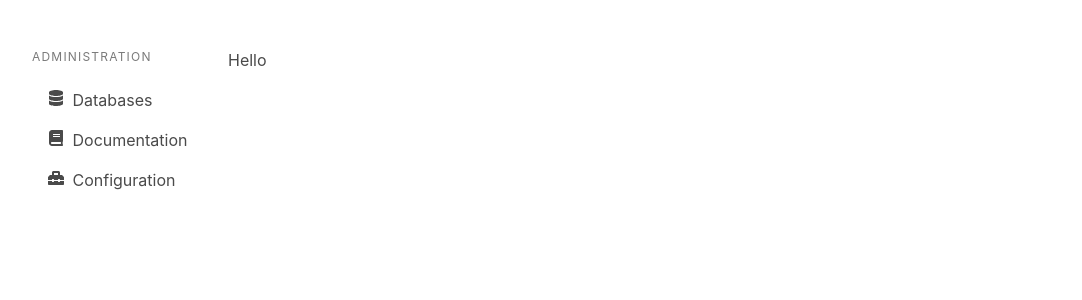
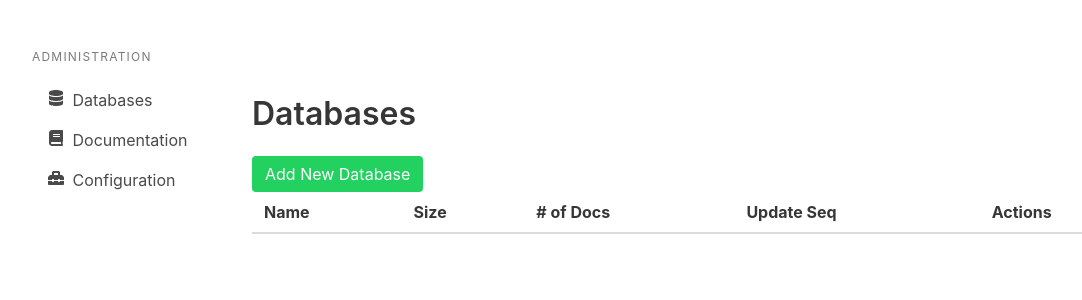
Before and after one commit to Angra-DB/frontend, a Vue app: page /db in a window 1280 px wide. Shown: the top 300 px of the page, without its empty margins (32-1114 px from the left). Built offline with nearby package versions, Linux system fonts and the light colour scheme.

Commit message:
Initial implementation of Databases Page

```diff
--- a/src/components/menu/Menu.vue
+++ b/src/components/menu/Menu.vue
@@ -6,7 +6,7 @@
     <ul class="menu-list">
       <MenuButton placeholder="Databases"
                   icon="fas fa-database"
-                  url="#"/>
+                  url="db"/>
       <MenuButton placeholder="Documentation"
                   icon="fas fa-book"
                   url="#"/>
--- a/src/pages/Databases.vue
+++ b/src/pages/Databases.vue
@@ -1,7 +1,30 @@
 <template>
-    <div>
-        Hello
-    </div>
+    <section class="section">
+        <div class="container">
+            <h1 class="title">Databases</h1>
+            <button class="button is-success">Add New Database</button>
+            <table class="table is-striped is-hoverable is-fullwidth">
+                <thead>
+                    <tr>
+                        <th>Name</th>
+                        <th>Size</th>
+                        <th># of Docs</th>
+                        <th>Update Seq</th>
+                        <th>Actions</th>
+                    </tr>
+                </thead>
+                <tbody>
+                    <tr>
+                        <td></td>
+                        <td></td>
+                        <td></td>
+                        <td></td>
+                        <td></td>
+                    </tr>
+                </tbody>
+            </table>
+        </div>
+    </section>
 </template>
 
 <script>
```
